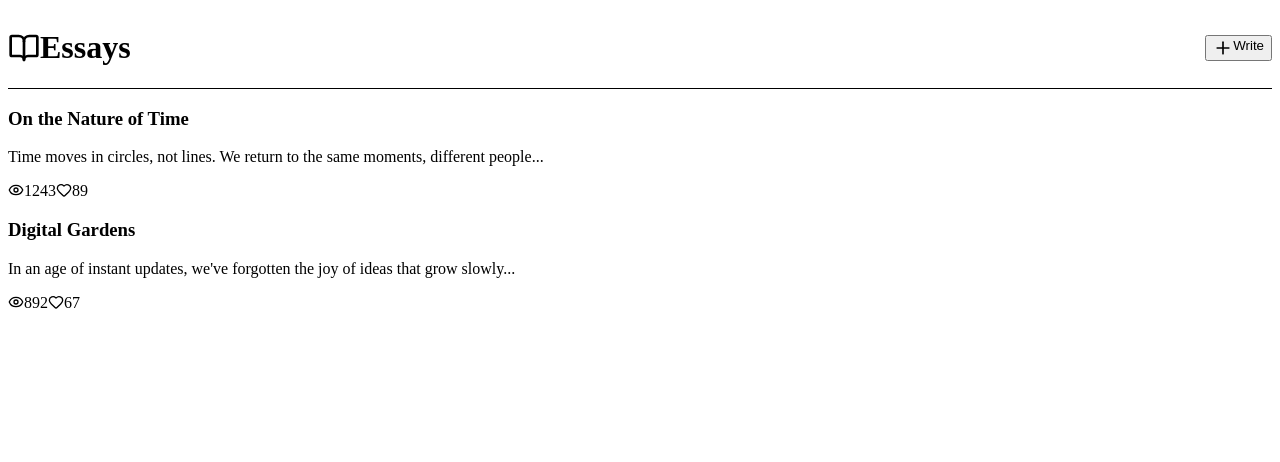
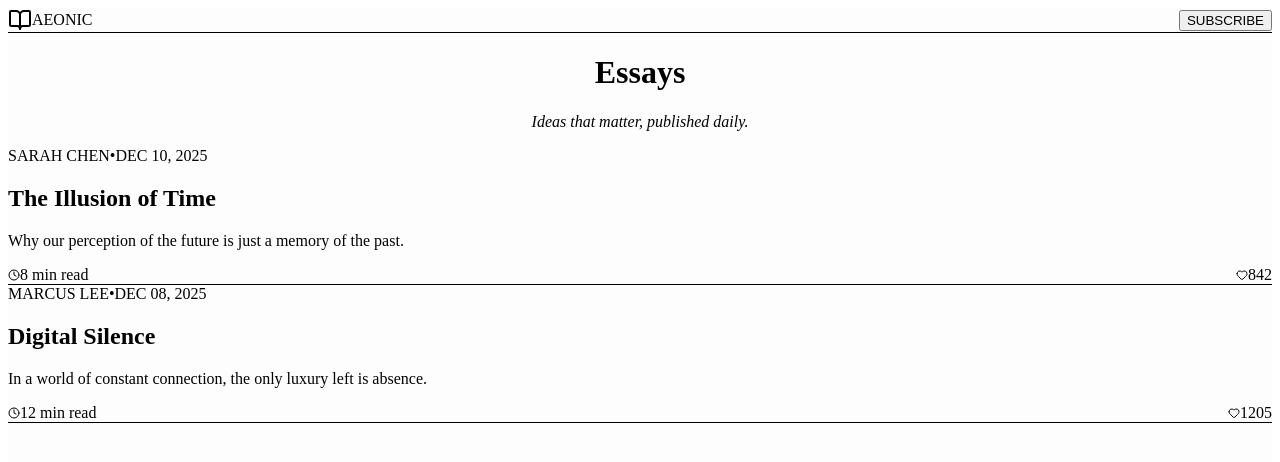
Before and after one commit to Kishandev12/aesthetic-essays, a React (Vite) app: page / in a window 1280 px wide. Shown: the top 462 px of the page. Built offline with nearby package versions, Linux system fonts and the light colour scheme.

Commit message:
Fix config and update to NYT design

```diff
--- a/src/App.jsx
+++ b/src/App.jsx
@@ -1,122 +1,86 @@
-import React, { useState, useEffect } from 'react';
-import { BookOpen, Plus, Search, Eye, Heart, Calendar, User } from 'lucide-react';
+import React, { useState } from 'react';
+import { BookOpen, Search, User, Clock, Heart } from 'lucide-react';
 
 export default function EssayPlatform() {
   const [view, setView] = useState('home');
-  const [essays, setEssays] = useState([
+  const [essays] = useState([
     {
       id: 1,
-      title: "On the Nature of Time",
+      title: "The Illusion of Time",
       author: "Sarah Chen",
-      date: "2025-12-10",
-      excerpt: "Time moves in circles, not lines. We return to the same moments, different people...",
-      content: "Time moves in circles, not lines...",
-      views: 1243,
-      likes: 89
+      date: "DEC 10, 2025",
+      readTime: "8 min read",
+      excerpt: "Why our perception of the future is just a memory of the past.",
+      content: "Time does not flow like a river...",
+      likes: 842
     },
     {
       id: 2,
-      title: "Digital Gardens",
+      title: "Digital Silence",
       author: "Marcus Lee",
-      date: "2025-12-08",
-      excerpt: "In an age of instant updates, we've forgotten the joy of ideas that grow slowly...",
-      content: "In an age of instant updates...",
-      views: 892,
-      likes: 67
+      date: "DEC 08, 2025",
+      readTime: "12 min read",
+      excerpt: "In a world of constant connection, the only luxury left is absence.",
+      content: "The screen lit up...",
+      likes: 1205
     }
   ]);
-  const [selectedEssay, setSelectedEssay] = useState(null);
-  const [isWriting, setIsWriting] = useState(false);
-  const [newEssay, setNewEssay] = useState({ title: '', author: '', content: '' });
-
-  const handlePublish = () => {
-    if (newEssay.title && newEssay.author && newEssay.content) {
-      const essay = {
-        id: essays.length + 1,
-        title: newEssay.title,
-        author: newEssay.author,
-        date: new Date().toISOString().split('T')[0],
-        excerpt: newEssay.content.substring(0, 80) + '...',
-        content: newEssay.content,
-        views: 0,
-        likes: 0
-      };
-      setEssays([essay, ...essays]);
-      setNewEssay({ title: '', author: '', content: '' });
-      setIsWriting(false);
-      setView('home');
-    }
-  };
-
-  if (isWriting) {
-    return (
-      <div className="min-h-screen bg-gradient-to-br from-slate-50 via-orange-50 to-amber-50 font-sans">
-        <div className="max-w-4xl mx-auto px-6 py-12">
-          <button onClick={() => setIsWriting(false)} className="text-slate-600 mb-6">← Back</button>
-          <div className="bg-white/80 backdrop-blur rounded-2xl shadow-xl p-8 space-y-6">
-            <input type="text" placeholder="Essay Title" className="w-full text-3xl font-serif bg-transparent outline-none"
-              value={newEssay.title} onChange={e => setNewEssay({...newEssay, title: e.target.value})} />
-            <input type="text" placeholder="Your Name" className="w-full text-lg text-slate-600 bg-transparent outline-none"
-              value={newEssay.author} onChange={e => setNewEssay({...newEssay, author: e.target.value})} />
-            <textarea placeholder="Write your thoughts..." className="w-full h-96 text-lg bg-transparent outline-none resize-none"
-              value={newEssay.content} onChange={e => setNewEssay({...newEssay, content: e.target.value})} />
-            <button onClick={handlePublish} className="px-6 py-2 bg-orange-500 text-white rounded-lg hover:shadow-lg">Publish</button>
-          </div>
-        </div>
-      </div>
-    );
-  }
-
-  if (selectedEssay) {
-    return (
-      <div className="min-h-screen bg-gradient-to-br from-slate-50 via-orange-50 to-amber-50">
-        <div className="max-w-3xl mx-auto px-6 py-12">
-          <button onClick={() => setSelectedEssay(null)} className="text-slate-600 mb-8">← Back to essays</button>
-          <article className="bg-white/80 backdrop-blur rounded-2xl shadow-xl p-12">
-            <h1 className="text-5xl font-serif text-slate-900 mb-6">{selectedEssay.title}</h1>
-            <div className="flex gap-4 text-slate-600 mb-8 border-b pb-8">
-              <span className="flex gap-2"><User size={16}/> {selectedEssay.author}</span>
-              <span className="flex gap-2"><Calendar size={16}/> {selectedEssay.date}</span>
-            </div>
-            <p className="text-xl leading-relaxed text-slate-800 font-serif whitespace-pre-line">{selectedEssay.content}</p>
-            <div className="mt-12 pt-8 border-t flex gap-6 text-slate-500">
-              <button className="flex gap-2 hover:text-red-500"><Heart size={20}/> {selectedEssay.likes}</button>
-              <span className="flex gap-2"><Eye size={20}/> {selectedEssay.views}</span>
-            </div>
-          </article>
-        </div>
-      </div>
-    );
-  }
 
   return (
-    <div className="min-h-screen bg-gradient-to-br from-slate-50 via-orange-50 to-amber-50">
-      <header className="sticky top-0 bg-white/50 backdrop-blur-sm border-b border-slate-200/50">
-        <div className="max-w-7xl mx-auto px-6 py-6 flex justify-between items-center">
-          <div className="flex items-center gap-3">
-            <BookOpen className="text-orange-600" size={32} />
-            <h1 className="text-3xl font-serif text-slate-900">Essays</h1>
+    <div className="min-h-screen bg-[#fcfdfc] text-slate-900 font-serif selection:bg-slate-200">
+      {/* Minimalist Header */}
+      <header className="border-b border-slate-200 bg-white sticky top-0 z-10">
+        <div className="max-w-4xl mx-auto px-6 h-16 flex items-center justify-between">
+          <div className="flex items-center gap-2">
+            <BookOpen className="w-6 h-6 text-slate-900" />
+            <span className="text-xl font-bold tracking-tight">AEONIC</span>
           </div>
-          <button onClick={() => setIsWriting(true)} className="flex gap-2 px-4 py-2 bg-orange-500 text-white rounded-lg hover:shadow-lg transition-all">
-            <Plus size={20} /> Write
+          <button className="text-sm font-sans font-medium hover:text-slate-600 transition-colors">
+            SUBSCRIBE
           </button>
         </div>
       </header>
-      <div className="max-w-7xl mx-auto px-6 py-16">
-        <div className="grid md:grid-cols-2 gap-8">
+
+      {/* Main Content */}
+      <main className="max-w-3xl mx-auto px-6 py-16">
+        <div className="text-center mb-20">
+          <h1 className="text-6xl mb-6 font-medium tracking-tight text-slate-900">
+            Essays
+          </h1>
+          <p className="text-xl text-slate-500 font-sans font-light italic">
+            Ideas that matter, published daily.
+          </p>
+        </div>
+
+        <div className="space-y-16">
           {essays.map(essay => (
-            <article key={essay.id} onClick={() => setSelectedEssay(essay)}
-              className="bg-white/80 backdrop-blur rounded-2xl p-8 shadow-lg hover:shadow-xl cursor-pointer transition-all">
-              <h3 className="text-2xl font-serif text-slate-900 mb-3">{essay.title}</h3>
-              <p className="text-slate-600 mb-6">{essay.excerpt}</p>
-              <div className="flex gap-6 text-sm text-slate-500">
-                <span className="flex gap-1"><Eye size={16}/> {essay.views}</span>
-                <span className="flex gap-1"><Heart size={16}/> {essay.likes}</span>
+            <article key={essay.id} className="group cursor-pointer border-b border-slate-100 pb-12">
+              <div className="flex items-center gap-3 text-xs font-sans font-bold tracking-wider text-slate-400 mb-4">
+                <span className="text-slate-900 uppercase">{essay.author}</span>
+                <span>•</span>
+                <span>{essay.date}</span>
+              </div>
+
+              <h2 className="text-4xl leading-tight mb-4 group-hover:text-slate-600 transition-colors duration-300">
+                {essay.title}
+              </h2>
+
+              <p className="text-xl text-slate-600 leading-relaxed mb-6 font-serif">
+                {essay.excerpt}
+              </p>
+
+              <div className="flex items-center justify-between mt-6">
+                <span className="text-xs font-sans font-medium text-slate-400 flex items-center gap-1">
+                  <Clock size={12} /> {essay.readTime}
+                </span>
+                <span className="text-xs font-sans font-medium text-slate-400 flex items-center gap-1">
+                  <Heart size={12} /> {essay.likes}
+                </span>
               </div>
             </article>
           ))}
         </div>
-      </div>
+      </main>
     </div>
   );
 }
```
